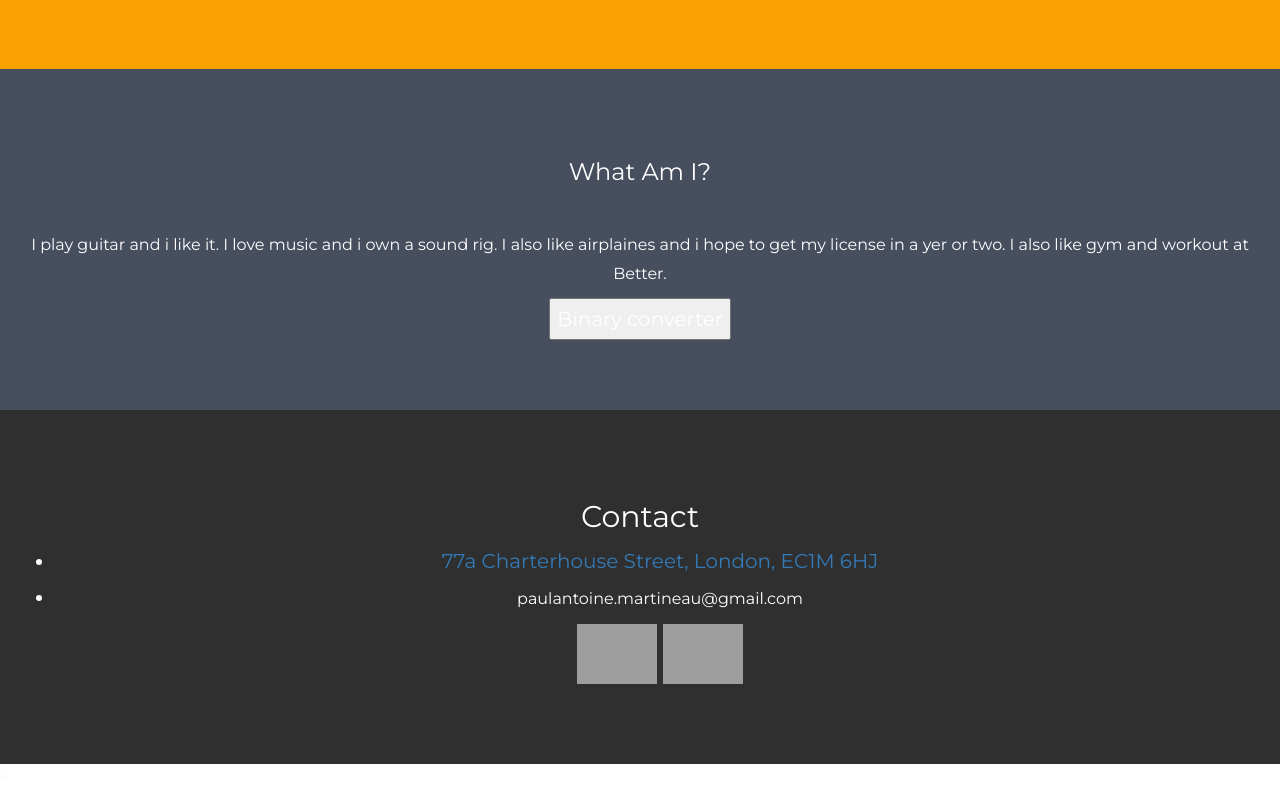
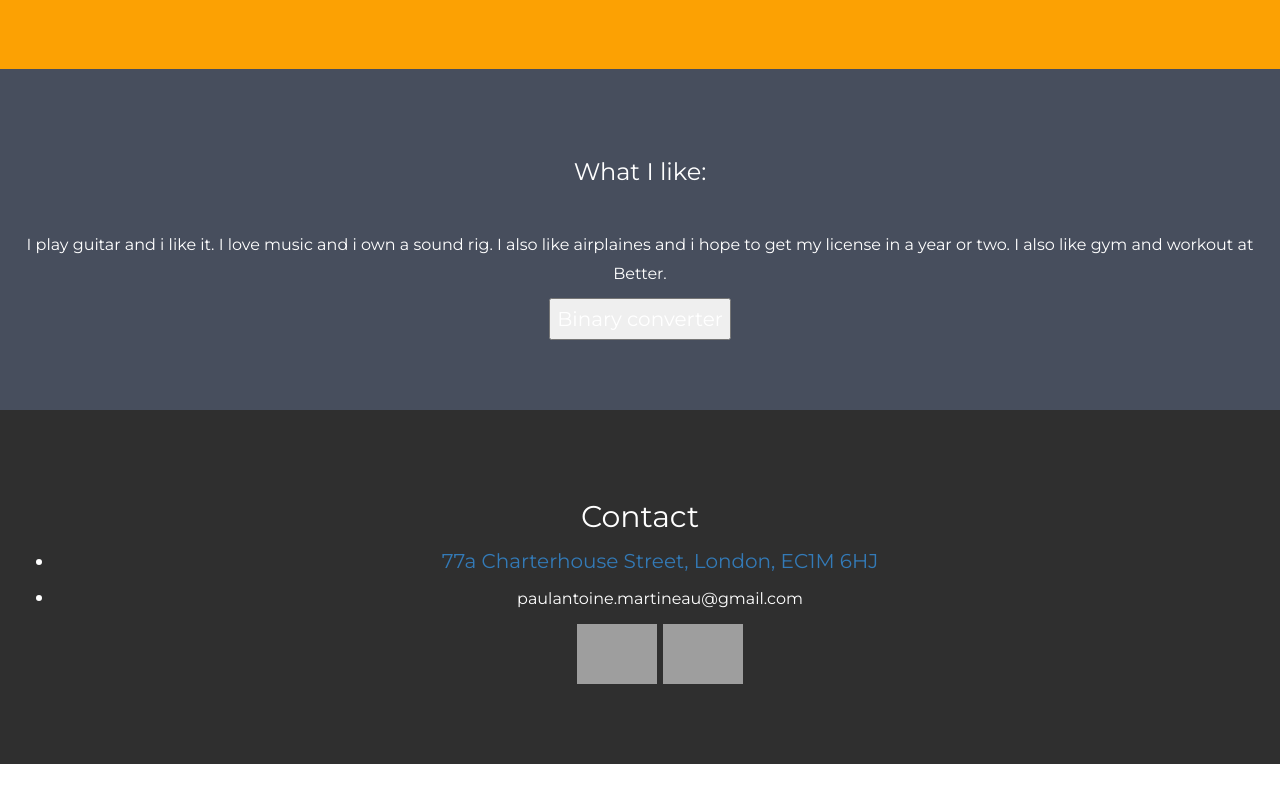
Before and after one commit to FcknTeaLeaves/SNT, a plain HTML site: page 27145ca675d42a1a01780e5f8a8a25ea.html in a window 1280 px wide. Shown: the part 790-1590 px from the top of the page. After the commit the page ends 1554 px from the top, so only its background shows below. Drawn offline with nearby package versions, Linux system fonts and the light colour scheme; grey boxes are pictures that could not be loaded.

Commit message:
Update 27145ca675d42a1a01780e5f8a8a25ea.html

```diff
--- a/27145ca675d42a1a01780e5f8a8a25ea.html
+++ b/27145ca675d42a1a01780e5f8a8a25ea.html
@@ -26,8 +26,8 @@
 
 <!-- Second Container -->
 <div class="container-fluid bg-2 text-center">
-  <h3 class="margin">What Am I?</h3>
-  <p>I play guitar and i like it. I love music and i own a sound rig. I also like airplaines and i hope to get my license in a yer or two. I also like gym and workout at Better.  </p>
+  <h3 class="margin">What I like:</h3>
+  <p>I play guitar and i like it. I love music and i own a sound rig. I also like airplaines and i hope to get my license in a year or two. I also like gym and workout at Better.  </p>
   <form action="https://fckntealeaves.github.io/SNT/binary.html">
     <input type="submit" value="Binary converter" />
 </form>
@@ -44,6 +44,5 @@
   <a target="_blank" href="https://www.instagram.com/paulantomc/"><img src="https://global-uploads.webflow.com/61b90defe354e51b1486c17f/61b90defe354e5ddf086c1fc_insta.svg" width="80" alt="@paulantomc" /></a>
   <a target="_blank" href="https://www.snapchat.com/add/paulantomc"><img src="https://cdn-icons-png.flaticon.com/512/174/174870.png" width="80" alt="@paulantomc" /></a>
 </footer>
-"
 </body>
 </html>
```
